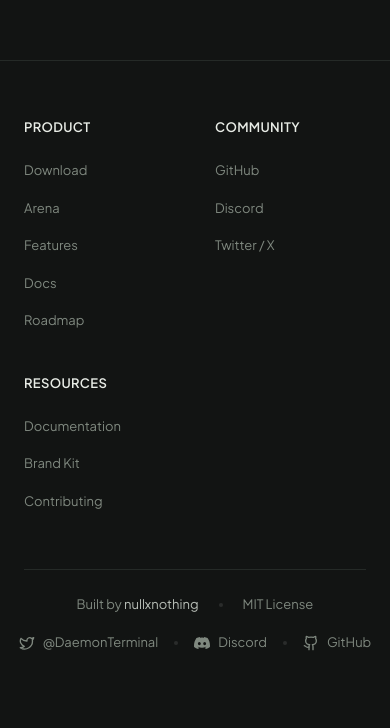
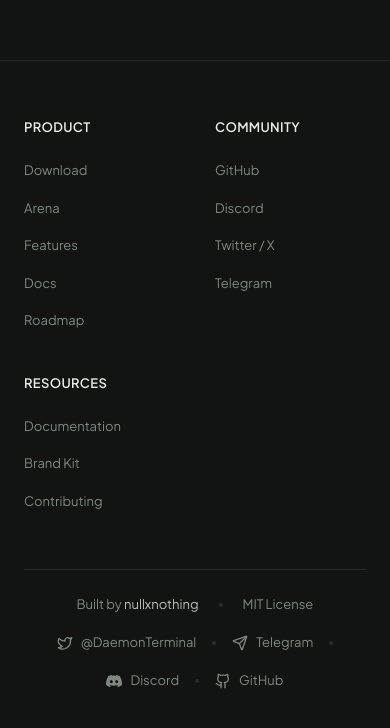
Before and after one commit to nullxnothing/daemon-landing, a Next.js app: page / in a window 390 px wide. Shown: the part 9558-10286 px from the top of the page. Before the commit the page ends 10252 px from the top, so only its background shows below. Built offline with nearby package versions, Linux system fonts and the light colour scheme; no server answers.

Commit message:
Add Telegram community link

```diff
--- a/components/docs/introduction.tsx
+++ b/components/docs/introduction.tsx
@@ -63,6 +63,7 @@
         items={[
           <><strong className="text-foreground">GitHub:</strong>{" "}<a href="https://github.com/nullxnothing/daemon" target="_blank" rel="noopener noreferrer" className="text-accent hover:underline">github.com/nullxnothing/daemon</a></>,
           <><strong className="text-foreground">Twitter:</strong>{" "}<a href="https://x.com/DaemonTerminal" target="_blank" rel="noopener noreferrer" className="text-accent hover:underline">@DaemonTerminal</a></>,
+          <><strong className="text-foreground">Telegram:</strong>{" "}<a href="https://t.me/daemonide" target="_blank" rel="noopener noreferrer" className="text-accent hover:underline">t.me/daemonide</a></>,
           <><strong className="text-foreground">Built by:</strong>{" "}<a href="https://github.com/nullxnothing" target="_blank" rel="noopener noreferrer" className="text-accent hover:underline">nullxnothing</a></>,
         ]}
       />
--- a/components/footer.tsx
+++ b/components/footer.tsx
@@ -1,4 +1,4 @@
-import { Github, Twitter } from "lucide-react";
+import { Github, Send, Twitter } from "lucide-react";
 
 const FOOTER_LINKS = {
   Product: [
@@ -22,6 +22,11 @@
     {
       label: "Twitter / X",
       href: "https://x.com/DaemonTerminal",
+      external: true,
+    },
+    {
+      label: "Telegram",
+      href: "https://t.me/daemonide",
       external: true,
     },
   ],
@@ -79,7 +84,7 @@
             <span className="size-1 rounded-full bg-white/10" />
             <span>MIT License</span>
           </div>
-          <div className="flex items-center gap-4">
+          <div className="flex flex-wrap items-center justify-center gap-4 sm:justify-end">
             <a
               href="https://x.com/DaemonTerminal"
               target="_blank"
@@ -88,6 +93,16 @@
             >
               <Twitter className="size-4" />
               @DaemonTerminal
+            </a>
+            <span className="size-1 rounded-full bg-white/10" />
+            <a
+              href="https://t.me/daemonide"
+              target="_blank"
+              rel="noopener noreferrer"
+              className="flex items-center gap-2 text-[13px] text-muted-foreground hover:text-foreground transition-colors"
+            >
+              <Send className="size-4" />
+              Telegram
             </a>
             <span className="size-1 rounded-full bg-white/10" />
             <a
--- a/components/header.tsx
+++ b/components/header.tsx
@@ -2,7 +2,7 @@
 
 import { useState, useEffect } from "react";
 import Image from "next/image";
-import { Github, Menu, X, Twitter } from "lucide-react";
+import { Github, Menu, Send, X, Twitter } from "lucide-react";
 import { cn } from "@/lib/utils";
 
 const navLinks = [
@@ -69,6 +69,15 @@
               <Twitter className="size-[18px]" />
             </a>
             <a
+              href="https://t.me/daemonide"
+              target="_blank"
+              rel="noopener noreferrer"
+              className="text-muted-foreground hover:text-foreground transition-colors p-2"
+              aria-label="Join Telegram"
+            >
+              <Send className="size-[18px]" />
+            </a>
+            <a
               href="https://discord.gg/98CRP2kjG"
               target="_blank"
               rel="noopener noreferrer"
@@ -133,6 +142,15 @@
                   <Twitter className="size-5" />
                 </a>
                 <a
+                  href="https://t.me/daemonide"
+                  target="_blank"
+                  rel="noopener noreferrer"
+                  className="text-muted-foreground hover:text-foreground transition-colors p-2"
+                  aria-label="Join Telegram"
+                >
+                  <Send className="size-5" />
+                </a>
+                <a
                   href="https://discord.gg/98CRP2kjG"
                   target="_blank"
                   rel="noopener noreferrer"
```
Also changed, not shown: 1 other file (tests, documents, lock files or other folders).
